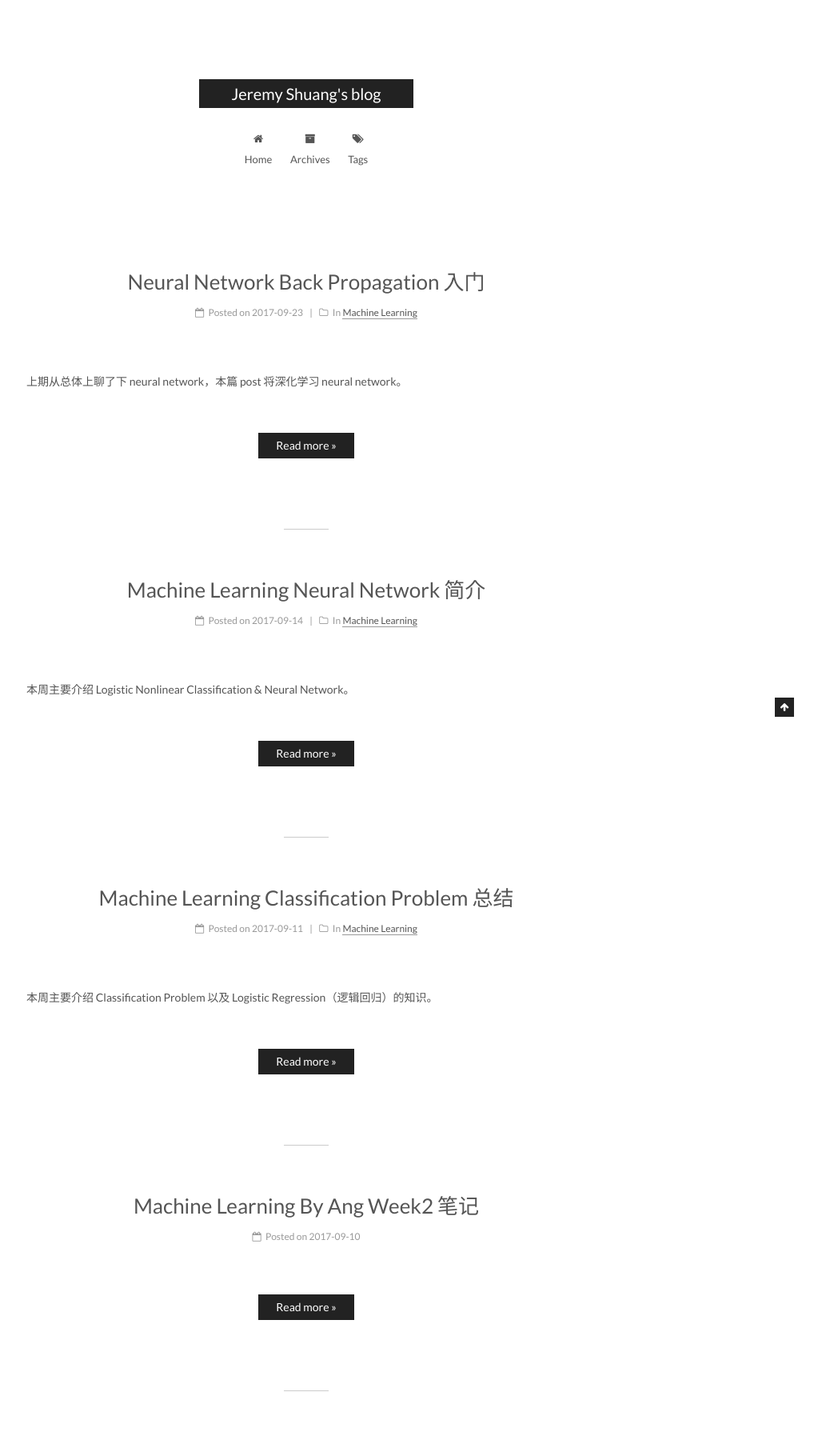
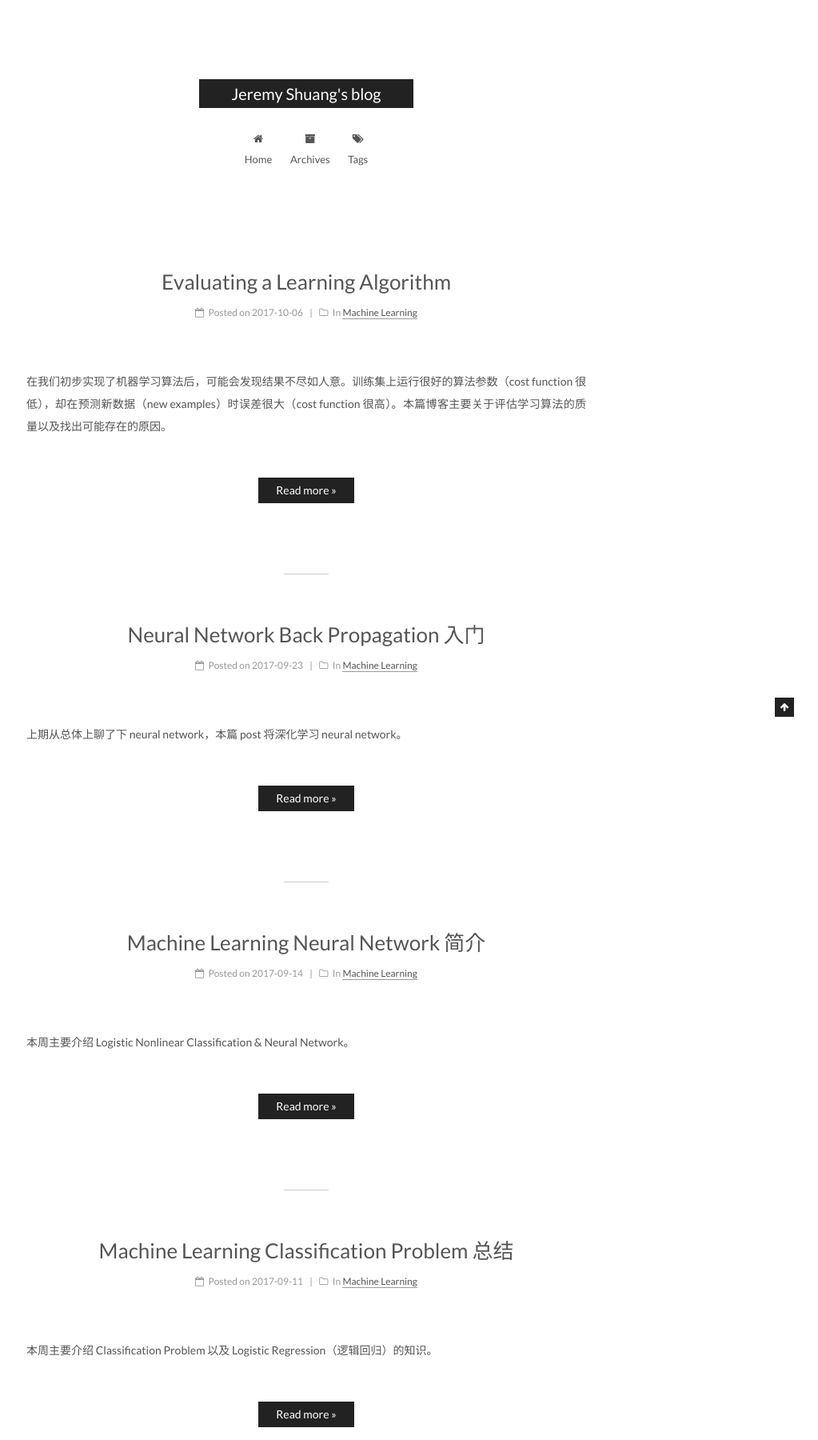
Before and after one commit to qimiguang/qimiguang.github.io, a Jekyll site: the page built from index.html, in a window 1280 px wide, cut to the strip 104-1904 px from the top of the page. Shown: the whole strip at 80% size, without its empty margins (257-1280 px from the left). Built offline with Jekyll 4.4.1, drawn with Linux system fonts in a browser that asks for light colours; the list of posts is cut into pages by our own code; some of the changed text lies outside the part shown.

Commit message:
write evalute algorithm

```diff
--- /dev/null
+++ b/_posts/2017-10-06-Evaluating-a-Learning-Algorithm.md
@@ -0,0 +1,22 @@
+---
+title: Evaluating a Learning Algorithm
+date: 2017-10-06 15:10:00
+categories:
+- Machine Learning
+tags:
+- Machine Learning
+---
+
+在我们初步实现了机器学习算法后，可能会发现结果不尽如人意。训练集上运行很好的算法参数（cost function 很低），却在预测新数据（new examples）时误差很大（cost function 很高）。本篇博客主要关于评估学习算法的质量以及找出可能存在的原因。
+
+# Evaluating a Learning Algorithm
+为了评估学习算法的优劣，我们首先将数据集分成三部分：training set \ cross validation set \ test set。三者的比例一般是 60% : 20% : 20%。
+
+## degree of polynomial
+作为进行对比，不同的算法可以拥有不同的多项式次数。很多情况下，一次项不能很好的 match 数据，需要用到多项式，但是具体几项式最好，需要我们用 training set & cross validation set & test 来评估。具体如下：
+![](/assets/images/ml/week6/polynomial.jpeg)
+
+# Bias vs Variance
+在之前的帖子中我们谈到过 bias & variance。bias or variance 是算法质量较差的不同极端，其中 high bias（高偏差）是指 underfitting，而 high variance（高方差）是指 overfitting。
+随着多项式项数的增加，training set / cross validation 的cost function 呈不同的走势：
+![](polynomial-degree.jpeg)
```
Also changed, not shown: _posts/2017-09-23-Neural-Network-Backpropagation.md (+1 -1 lines), assets/images/ml/week6/data.jpeg (added), assets/images/ml/week6/polynomial-degree.jpeg (added), assets/images/ml/week6/polynomial.jpeg (added).
